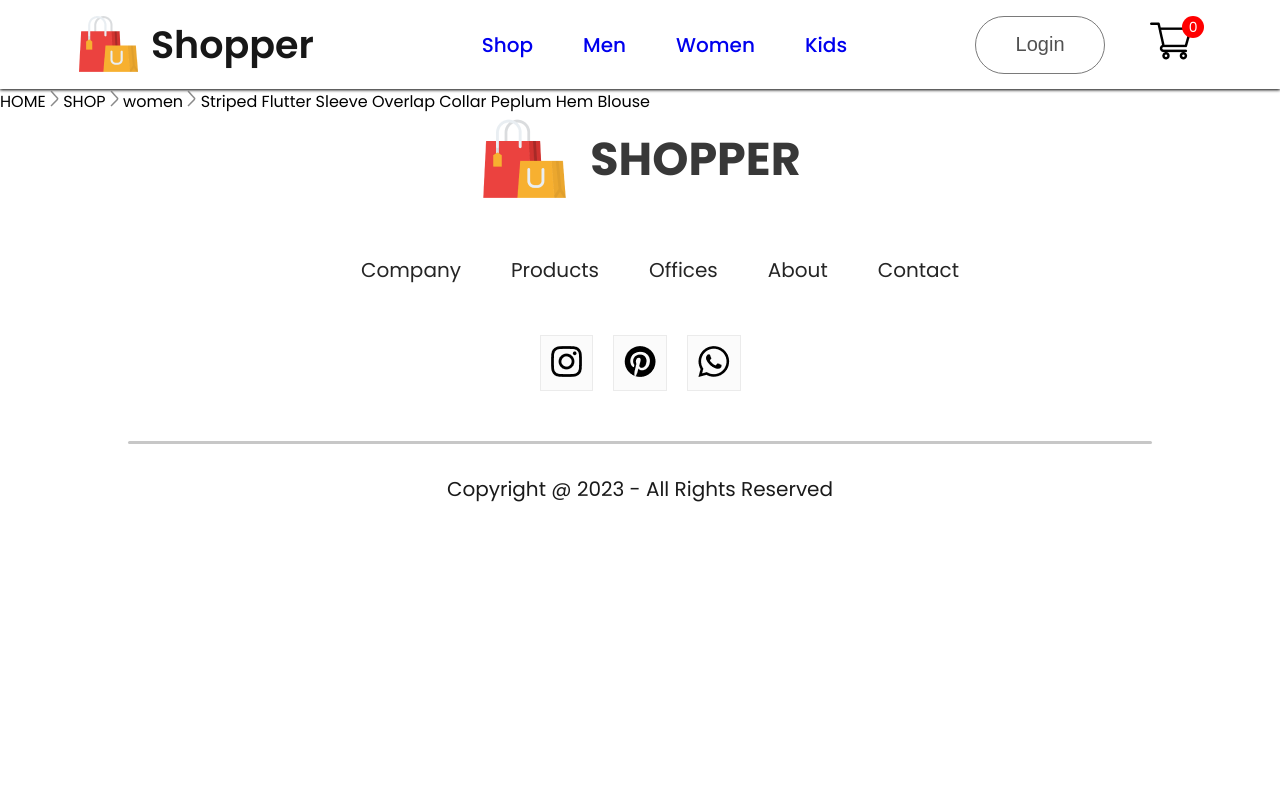
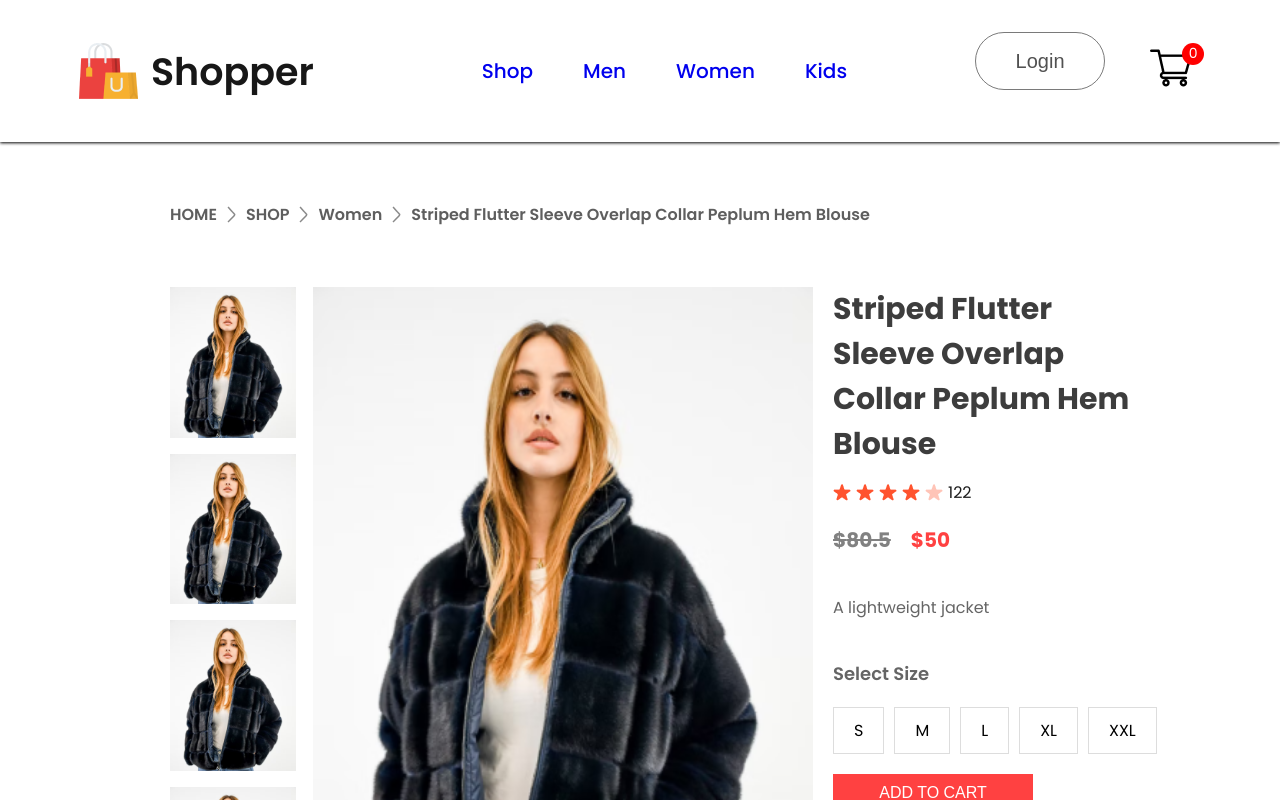
Before and after one commit to Vishal-Saravanan/Ecommerce-MERN, a React (Create React App) app: page /product/1 in a window 1280 px wide. Shown: the top 800 px of the page. Built offline with nearby package versions, Linux system fonts and the light colour scheme.

Commit message:
product display page updated

```diff
--- a/src/components/Breadcrums/Breadcrum.css
+++ b/src/components/Breadcrums/Breadcrum.css
@@ -0,0 +1,10 @@
+.breadcrum{
+    display: flex;
+    align-items: center;
+    gap: 10px;
+    color: #5e5e5e;
+    font-size: 16px;
+    font-weight: 600;
+    margin: 60px 170px;
+    text-transform: capitalize;
+}
--- /dev/null
+++ b/src/components/ProductDisplay/ProductDisplay.css
@@ -0,0 +1,131 @@
+.productdisplay {
+    display: flex;
+    margin: 0px 170px;
+}
+
+.productdisplay-left {
+    display: flex;
+    gap: 17px;
+}
+
+.productdisplay-img-list {
+    display: flex;
+    flex-direction: column;
+    gap: 16px;
+}
+
+.productdisplay-img-list img {
+    height: 150.5px;
+}
+
+.productdisplay-main-img {
+    width: 500px;
+    height: 650px;
+}
+
+.productdisplay-right {
+    margin-left: 20px; /* Adjusted margin for better spacing */
+    display: flex;
+    flex-direction: column;
+}
+
+.productdisplay-right h1 {
+    color: #3d3d3d;
+    font-size: 30px; /* Reduced font size */
+    font-weight: 700;
+    margin: 0; /* Removed margin for better alignment */
+}
+
+.productdisplay-right-stars {
+    display: flex;
+    align-items: center;
+    margin-top: 13px;
+    gap: 5px;
+    color: #1c1c1c;
+    font-size: 16px;
+}
+
+.productdisplay-right-prices {
+    display: flex;
+    align-items: center; /* Align items center for vertical alignment */
+    gap: 20px; /* Adjusted gap */
+    font-weight: 700;
+    font-size: 20px; /* Reduced font size */
+    margin: 20px 0; /* Adjusted margin */
+}
+
+.productdisplay-right-price-old {
+    color: #818181;
+    text-decoration: line-through;
+}
+
+.productdisplay-right-price-new {
+    color: #ff4141;
+}
+
+.productdisplay-right-description {
+    margin: 20px 0; /* Added margin for spacing */
+    color: #656565;
+    font-size: 16px;
+    font-weight: 400;
+}
+
+.productdisplay-right-size h1 {
+    margin: 20px 0; /* Adjusted margin for better spacing */
+    color: #656565;
+    font-size: 18px;
+    font-weight: 600;
+}
+
+.productdisplay-right-sizes {
+    display: flex;
+    gap: 10px; /* Adjusted gap for better spacing */
+}
+
+.productdisplay-right-sizes div {
+    padding: 10px 20px;
+    border: 1px solid #ddd;
+    cursor: pointer;
+}
+
+.productdisplay-right-sizes div:hover {
+    background-color: #f0f0f0;
+}
+
+button {
+    margin-top: 20px;
+    padding: 10px 20px;
+    width: 200px;
+    background-color: #ff4141;
+    color: white;
+    border: none;
+    cursor: pointer;
+    outline: none;
+    border: none;
+    margin-bottom: 40px;
+    font-weight: 400;
+    font-size: 16px;
+}
+
+button:hover {
+    background-color: #e03a3a;
+}
+
+.productdisplay-right-category {
+    margin: 10px 0; /* Added margin for spacing */
+    color: #656565;
+    font-size: 14px;
+}
+
+.productdisplay-right-category span {
+    font-weight: 600;
+}
+
+.productdisplay-right-category{
+    margin-top: 10px;
+}
+
+.productdisplay-right-category span{
+    font-weight: bolder;
+    color: #1c1c1c;
+}
--- a/src/components/ProductDisplay/ProductDisplay.jsx
+++ b/src/components/ProductDisplay/ProductDisplay.jsx
@@ -1,9 +1,58 @@
 import React from 'react'
+import './ProductDisplay.css'
+import star_icon from '../assets/star_icon.png'
+import star_dull_icon from '../assets/star_dull_icon.png'
 
-const ProductDisplay = () => {
+const ProductDisplay = (props) => {
+    const {product} = props
   return (
-    <div>
-
+    <div className='productdisplay'>
+        <div className='productdisplay-left'>
+            <div className="productdisplay-img-list">
+                <img src={product.image} alt="" />
+                <img src={product.image} alt="" />
+                <img src={product.image} alt="" />
+                <img src={product.image} alt="" />
+            </div>
+            <div className='productdisplay-img'>
+                <img className='productdisplay-main-img' src={product.image} alt="" />
+            </div>
+        </div>
+        <div className='productdisplay-right'>
+            <h1>{product.name}</h1>
+            <div className="productdisplay-right-stars">
+                <img src={star_icon} alt="" />
+                <img src={star_icon} alt="" />
+                <img src={star_icon} alt="" />
+                <img src={star_icon} alt="" />
+                <img src={star_dull_icon} alt="" />
+                <p>{122}</p>
+            </div>
+            <div className='productdisplay-right-prices'>
+                <div className="productdisplay-right-price-old">
+                    ${product.old_price}
+                </div>
+                <div className='productdisplay-right-price-new'>
+                    ${product.new_price}
+                </div>
+            </div>
+            <div className="productdisplay-right-description">
+                A lightweight jacket
+            </div>
+            <div className='productdisplay-right-size'>
+                <h1>Select Size</h1>
+                <div className='productdisplay-right-sizes'>
+                    <div>S</div>
+                    <div>M</div>
+                    <div>L</div>
+                    <div>XL</div>
+                    <div>XXL</div>
+                </div>
+            </div>
+            <button>ADD TO CART</button>
+            <p className='productdisplay-right-category'><span>Category: </span> Women, T- Shirt, Crop top</p>
+            <p className='productdisplay-right-category'><span>Tags: </span> Modern, Latest</p>
+        </div>
     </div>
   )
 }
--- a/src/pages/Product.jsx
+++ b/src/pages/Product.jsx
@@ -2,6 +2,7 @@
 import {ShopContext} from '../context/ShopContext'
 import { useParams } from 'react-router-dom'
 import Breadcrum from '../components/Breadcrums/Breadcrum'
+import ProductDisplay from '../components/ProductDisplay/ProductDisplay'
 
 const Product = () => {
   const {all_product} = useContext(ShopContext)
@@ -10,6 +11,7 @@
   return (
     <div>
       <Breadcrum product = {product}/>
+      <ProductDisplay product = {product}/>
     </div>
   )
 }
```
Also changed, not shown: src/components/DescriptionBox/DescriptionBox.jsx (added, +13 -0 lines), src/components/DescriptionBox/DescriptionBox.css (added).
